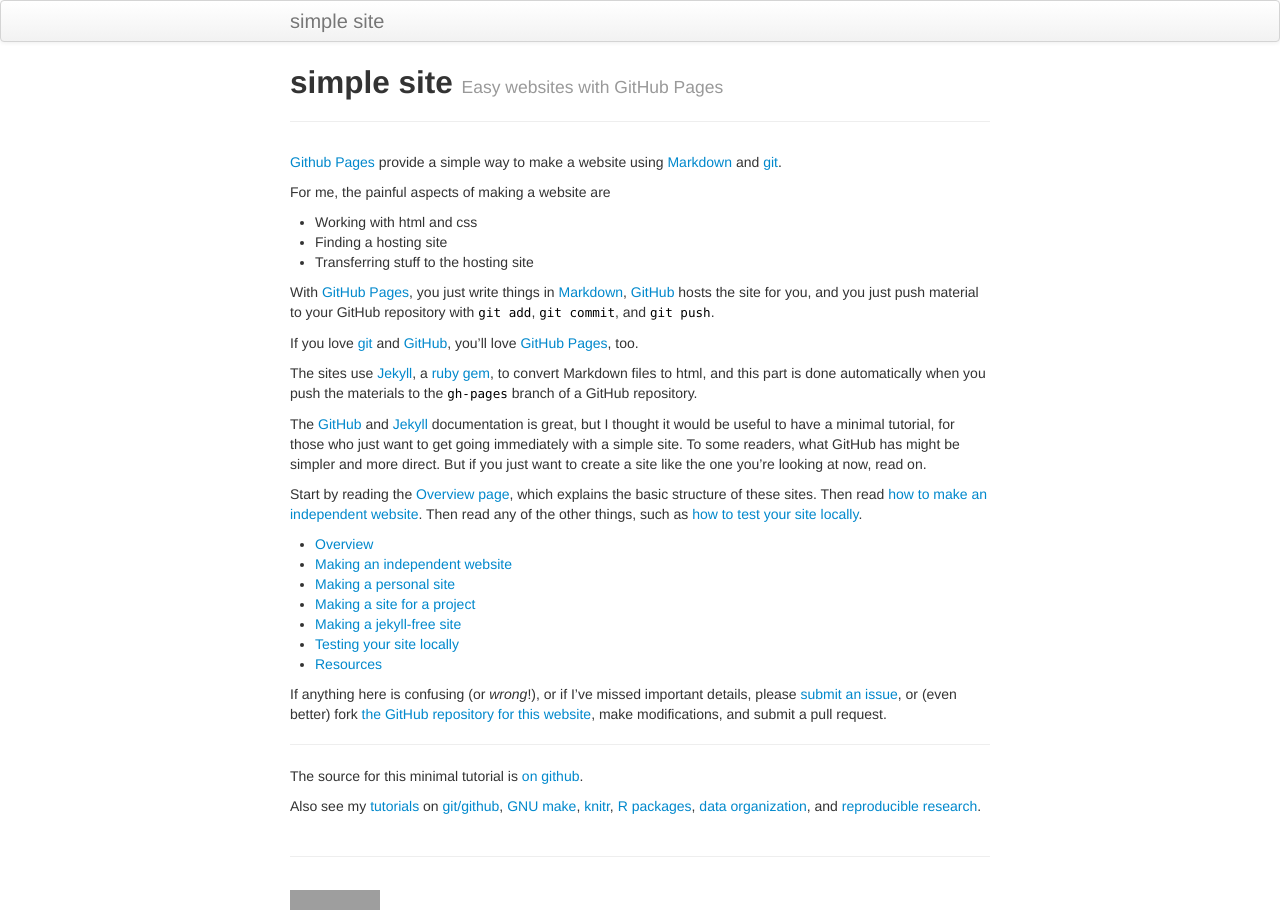
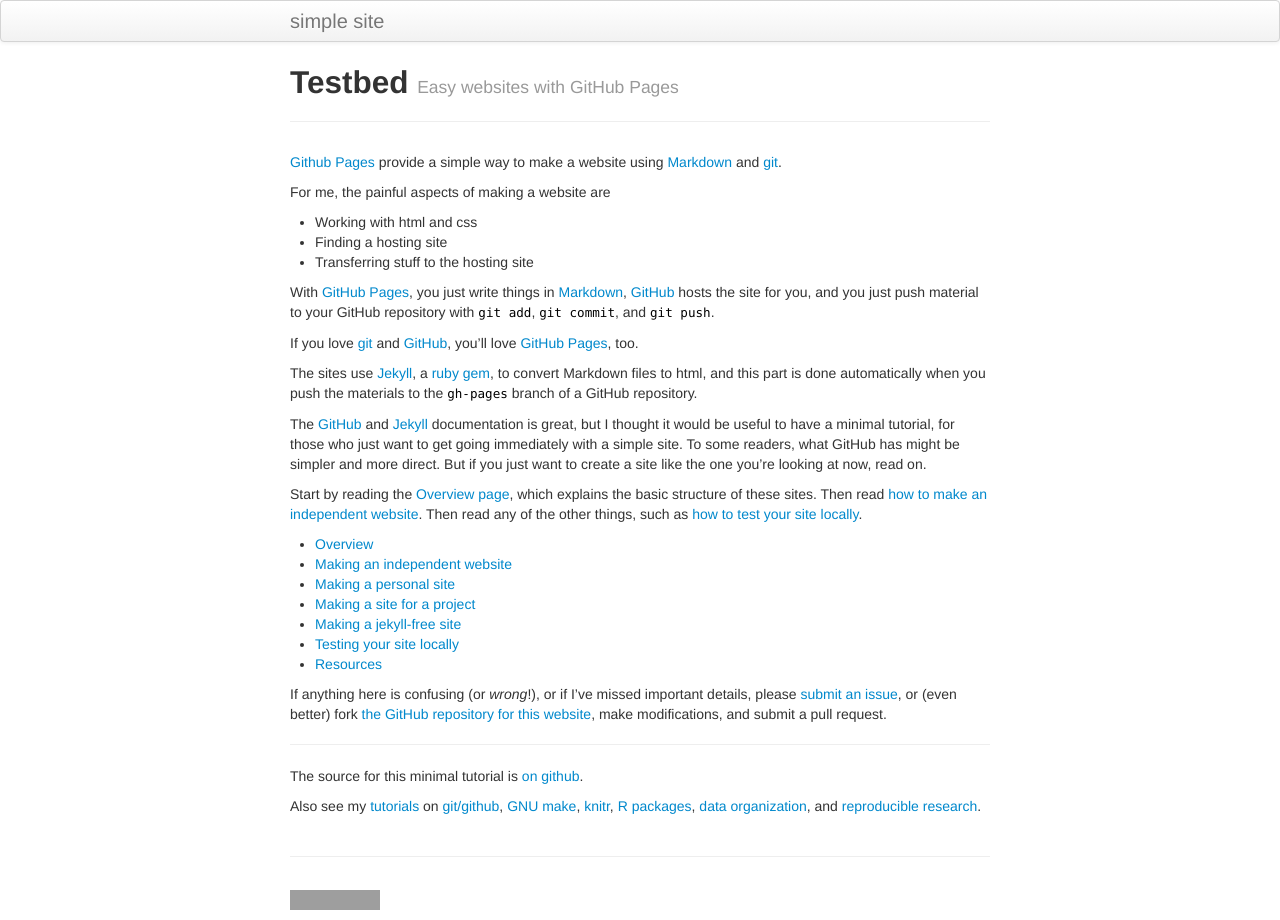
Before and after one commit to DavidComont/Testbed, a Jekyll site: the page built from index.md, in a window 1280 px wide. Built offline with Jekyll 4.4.1, drawn with Linux system fonts in a browser that asks for light colours; grey boxes are pictures that could not be loaded.

Commit message:
Update index.md

```diff
--- a/index.md
+++ b/index.md
@@ -1,6 +1,6 @@
 ---
 layout: page
-title: simple site
+title: Testbed
 tagline: Easy websites with GitHub Pages
 description: Minimal tutorial on making a simple website with GitHub Pages
 ---
```
